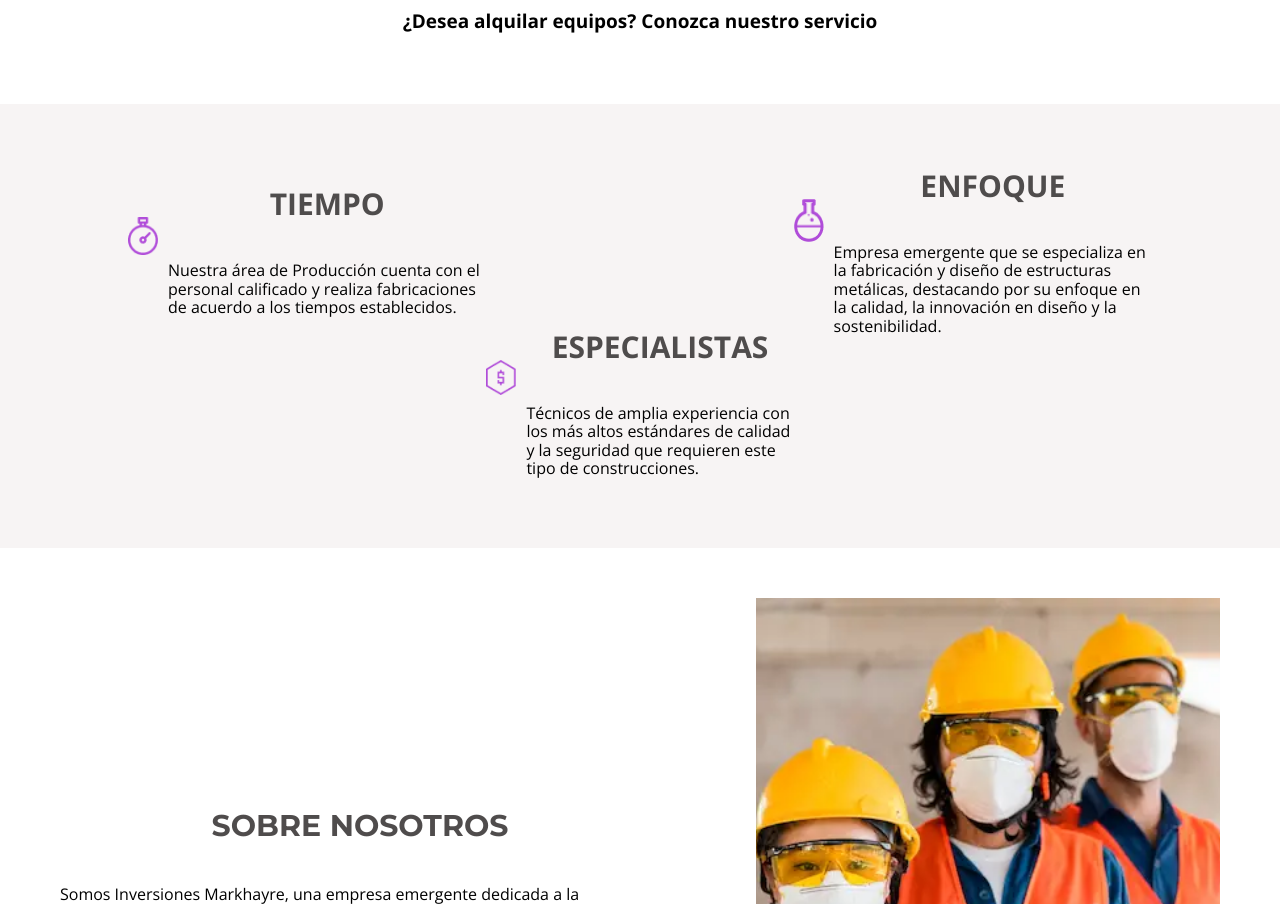
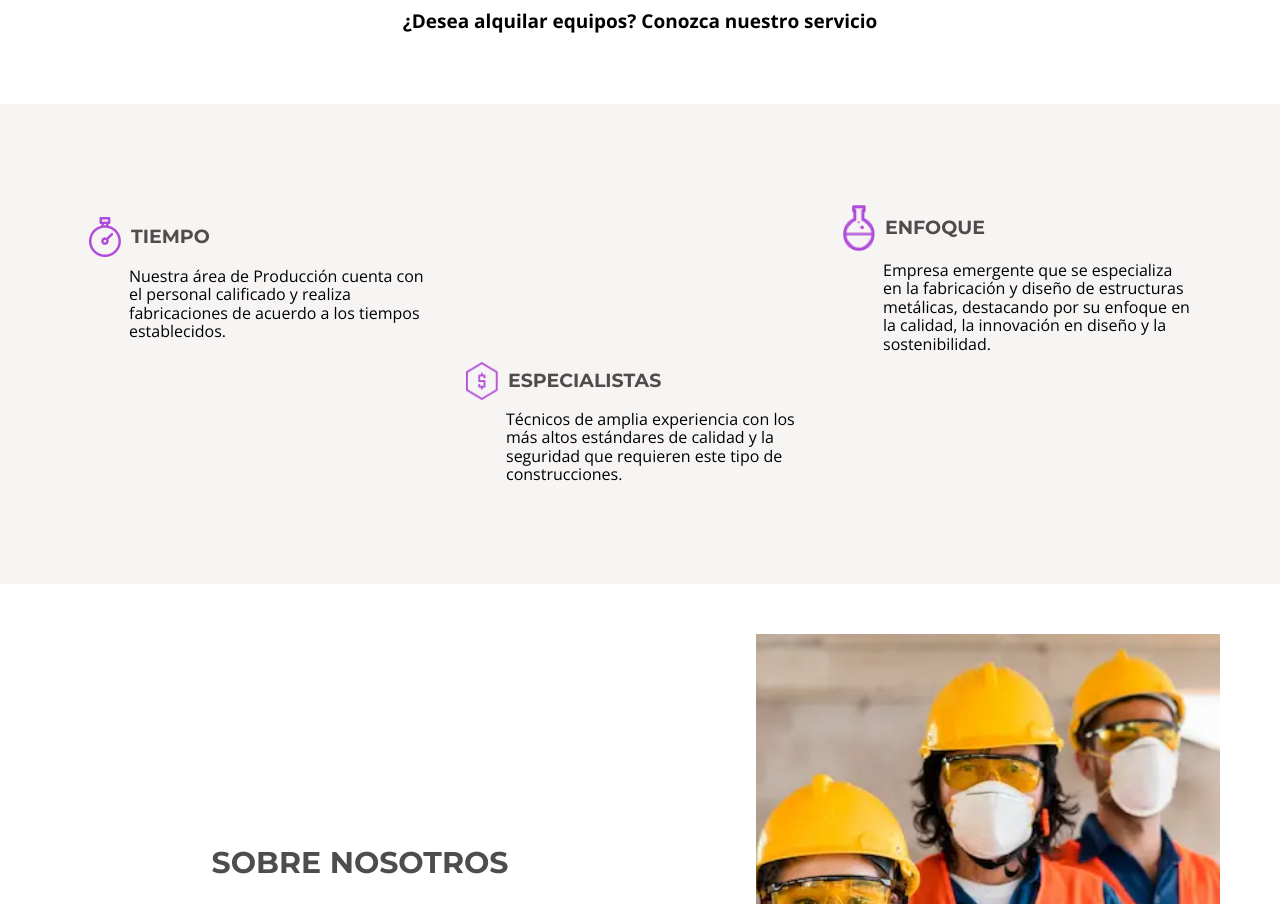
Before and after one commit to anghelo-code/InversionesMarkhayre, a plain HTML site: page index.html in a window 1280 px wide. Shown: the part 2282-3186 px from the top of the page. Drawn offline with nearby package versions, Linux system fonts and the light colour scheme.

Commit message:
fix styles of the section 3

```diff
--- a/css/styles.css
+++ b/css/styles.css
@@ -485,12 +485,16 @@ h3 {
 
 .section-3 {
   background-color: #F7F4F4;
-  padding: 70px 10% 70px 10%;
+  height: 60vh;
+  display: flex;
+  align-items: center;
 }
 
-.section-3-first{
+.section-3 .container {
+  height: 60%;
   display: flex;
   justify-content: space-between;
+  align-items: center;
   flex-wrap: wrap;
 }
 
@@ -498,35 +502,43 @@ h3 {
   width: 30%;
 }
 
+.section-3_title {
+  display: flex;
+  width: 20px;
+  align-items: center;
+  gap: 10px;
+}
+
+.section-3_title h2 {
+  margin: 0;
+  text-align: left;
+  font-size: 19px;
+}
+
+.section-3_title img {
+  margin: 0;
+  align-self: baseline;
+  width: 32px;
+}
+
 .section-3-element {
   display: flex;
-  flex: 1;
-  text-align: left;
   width: 30%;
   align-self: center;
   margin: 0 auto;
   min-width: 200px;
+  flex-direction: column;
+  gap: 10px;
 }
 
-.section-3-element img{
-  width: 30px;
-  object-fit: contain;
-  align-self: baseline;
-  margin-top: 25px;
-}
 
 .section-3-element-text {
-  margin-left: 10px
-}
-
-.section-3-element-text h2 {
-  font-family: 'Open Sans', sans-serif;
-  color: #4F4C4C;
+  padding-left: 40px;
 }
 
 .section-3-element-text p {
-  font-family: 'Open Sans', sans-serif;
   color: #000;
+  font-size: 16px;
 }
 
 
@@ -684,4 +696,23 @@ h3 {
  .form {
   padding: 10px 0px;
  }
+
+ .section-3 {
+    height: auto;
+    padding: 60px 0;
+  }
+
+  .section-3 .container {
+    flex-direction: column;
+    gap: 60px;
+  }
+
+  .space {
+    display: none;
+  }
+
+  .section-3-element {
+    margin: 0;
+    width: 80%;
+  }
 }
--- a/index.html
+++ b/index.html
@@ -51,31 +51,47 @@
 
 
   <section class="section-3">
-    <div class="section-3-first">
+    <div class="container">
       <div class="section-3-element">
+        <div class="section-3_title">
           <img src="img/icon1s3.png" alt="Icon de la sección 1">
+          <h2>Tiempo</h2>
+        </div>
+
         <div class="section-3-element-text">
-                <h2>Tiempo</h2>
           <p>Nuestra área de Producción cuenta con el personal calificado y realiza fabricaciones de acuerdo a los tiempos establecidos.</p>
         </div>
       </div>
+
       <div class ="space"> </div>
+
       <div class="section-3-element">
+        <div class="section-3_title">
           <img src="img/icon2s3.png" alt="Icon de la sección 2">
+          <h2>Enfoque</h2>
+        </div>
+
         <div class="section-3-element-text">
-                <h2>Enfoque</h2>
           <p>
-                  Empresa emergente que se especializa en la fabricación y diseño de estructuras metálicas, destacando por su enfoque en la calidad, la innovación en diseño y la sostenibilidad.</p>
+            Empresa emergente que se especializa en la fabricación y diseño de estructuras metálicas, destacando por su enfoque en la calidad, la innovación en diseño y la sostenibilidad.
+          </p>
+        </div>
+      </div>
+
+      <div class="section-3-element">
+        <div class="section-3_title">
+          <img src="img/icon3s3.png" alt="Icon de la sección 3">
+          <h2>Especialistas</h2>
+        </div>
+
+        <div class="section-3-element-text">
+          <p>
+            Técnicos de amplia experiencia con los más altos estándares de calidad y la seguridad que requieren este tipo de construcciones.
+          </p>
         </div>
       </div>
     </div>
-    <div class="section-3-element">
-        <img src="img/icon3s3.png" alt="Icon de la sección 3">
-        <div class="section-3-element-text">
-            <h2>Especialistas</h2>
-            <p>Técnicos de amplia experiencia con los más altos estándares de calidad y la seguridad que requieren este tipo de construcciones.</p>
-        </div>
-    </div>
+
   </section>
 
   <section id="about" class="about-us container" >
@@ -297,6 +313,7 @@
       </article>
     </div>
   </section>
+
   <section class="contact" id="contact">
     <h2>Contacto</h2>
     <h3>Hable con nosotros</h3>
```
Lines whose indentation alone changed are shown as unchanged.
